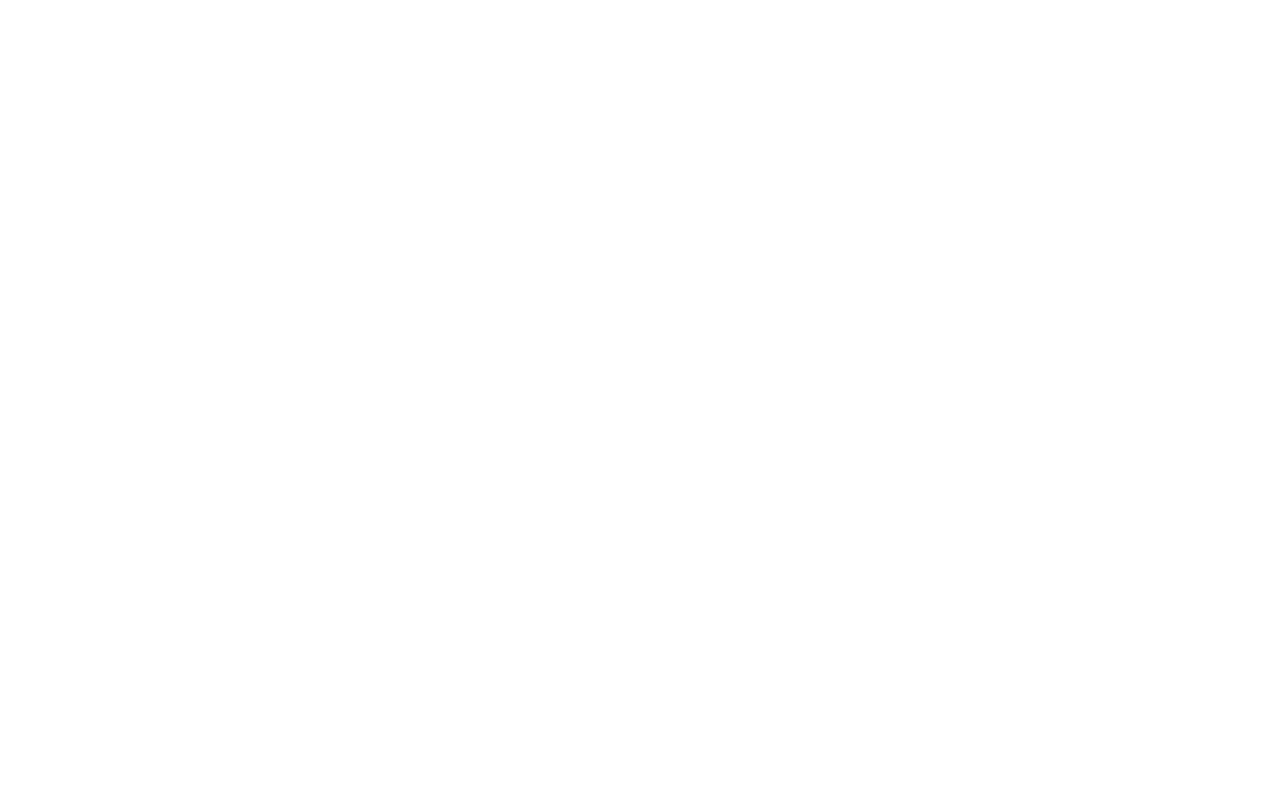
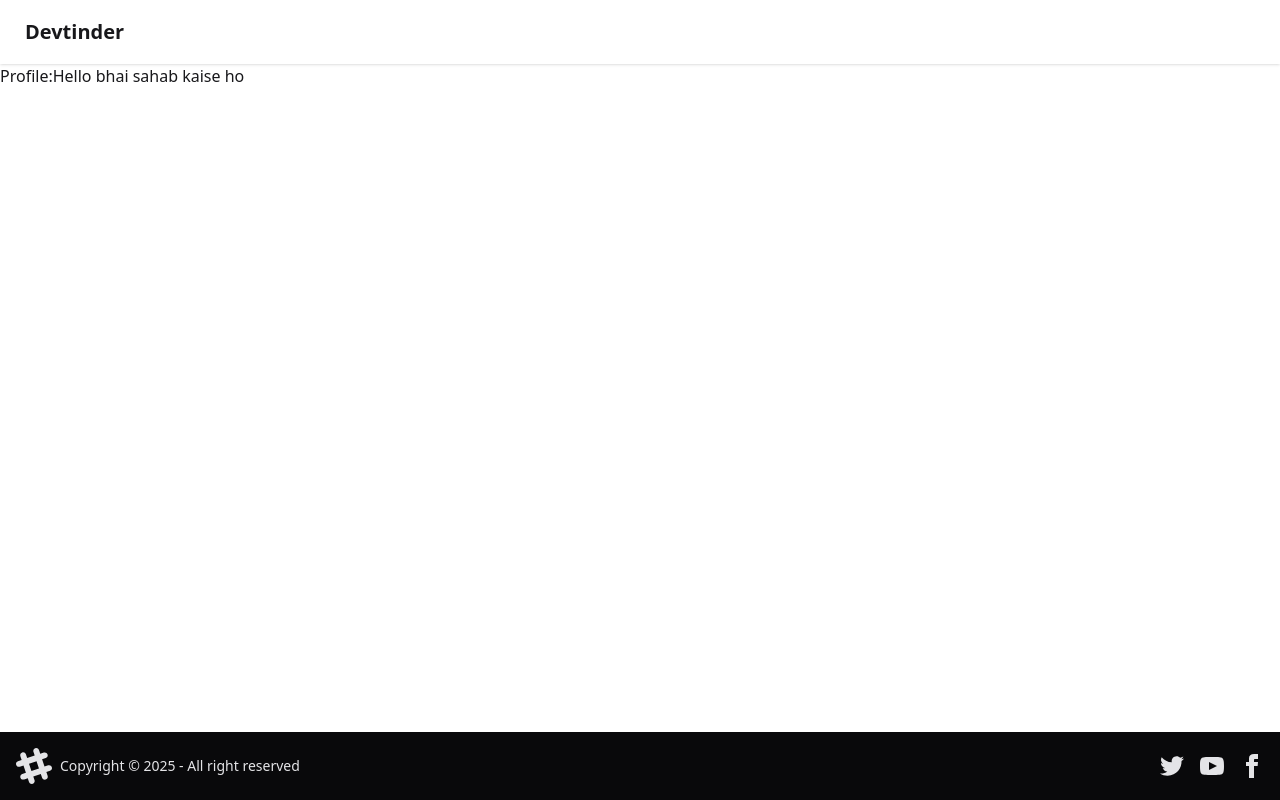
Before and after one commit to Lokeshsuwalka05/Devtinder-Frontend, a React (Vite) app: page /profile in a window 1280 px wide. Before the commit this address had no page. Built offline with nearby package versions, Linux system fonts and the light colour scheme; no server answers.

Commit message:
Redirecting to Login page if token is not present

```diff
--- a/src/App.jsx
+++ b/src/App.jsx
@@ -4,6 +4,7 @@
 import { Provider } from "react-redux";
 import { appStore } from "./app/store";
 import Feed from "./components/Feed";
+import Profile from "./components/Profile";
 const App = () => {
   return (
     <>
@@ -13,6 +14,7 @@
             <Route path="/" element={<Body />}>
               <Route path="/" element={<Feed />} />
               <Route path="/login" element={<Login />} />
+              <Route path="/profile" element={<Profile />} />
             </Route>
           </Routes>
         </BrowserRouter>
--- a/src/components/Body.jsx
+++ b/src/components/Body.jsx
@@ -1,8 +1,33 @@
 import { Outlet } from "react-router";
 import Footer from "./Footer";
 import Navbar from "./Navbar";
+import { useEffect } from "react";
+import axios from "axios";
+import { BASE_URL } from "../utills/constants";
+import { useNavigate } from "react-router";
+import { useDispatch } from "react-redux";
+import { addUser } from "../features/user/userSlice";
 
 const Body = () => {
+  const navigate = useNavigate();
+  const dispatch = useDispatch();
+  const fetchedUser = async () => {
+    try {
+      const userData = await axios.get(BASE_URL + "/profile/view", {
+        withCredentials: true,
+      });
+      dispatch(addUser(userData.data.user));
+    } catch (err) {
+      if (err.status === 401) {
+        navigate("/login");
+      }
+      console.error(err);
+    }
+  };
+  useEffect(() => {
+    fetchedUser();
+  }, []);
+
   return (
     <>
       <Navbar />
--- a/src/components/Navbar.jsx
+++ b/src/components/Navbar.jsx
@@ -1,10 +1,13 @@
 import { useSelector } from "react-redux";
+import { Link } from "react-router";
 const Navbar = () => {
   const user = useSelector((store) => store.user);
   return (
     <div className="navbar bg-base-100 shadow-sm">
       <div className="flex-1">
-        <a className="btn btn-ghost text-xl">Devtinder</a>
+        <Link to="/" className="btn btn-ghost text-xl">
+          Devtinder
+        </Link>
       </div>
 
       {user && (
@@ -25,10 +28,10 @@
               className="menu menu-sm dropdown-content bg-base-100 rounded-box z-1 mt-3 w-52 p-2 shadow"
             >
               <li>
-                <a className="justify-between">
+                <Link to="/profile" className="justify-between">
                   Profile
                   <span className="badge">New</span>
-                </a>
+                </Link>
               </li>
               <li>
                 <a>Settings</a>
--- /dev/null
+++ b/src/components/Profile.jsx
@@ -0,0 +1,4 @@
+const Profile = () => {
+  return <h1>Profile:Hello bhai sahab kaise ho</h1>;
+};
+export default Profile;
```
